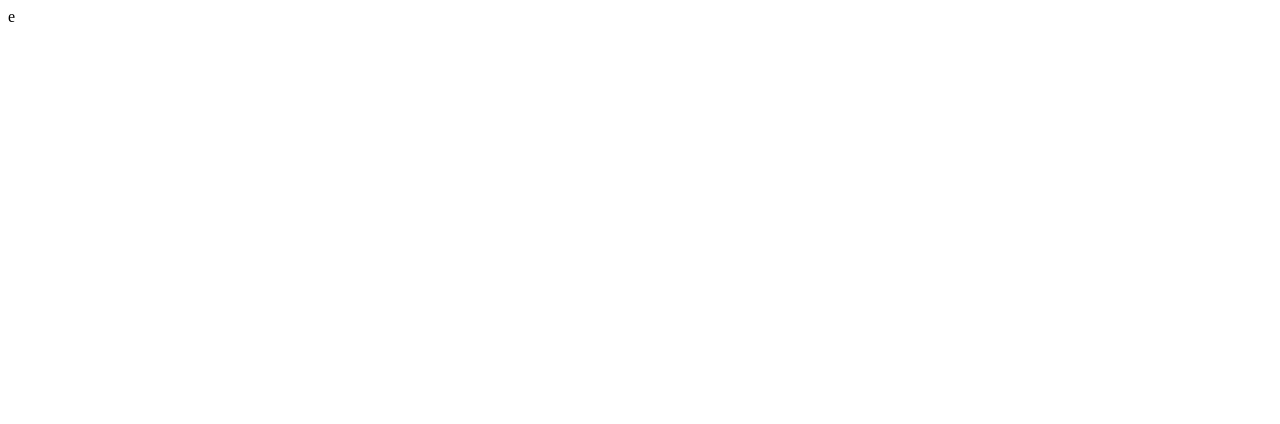
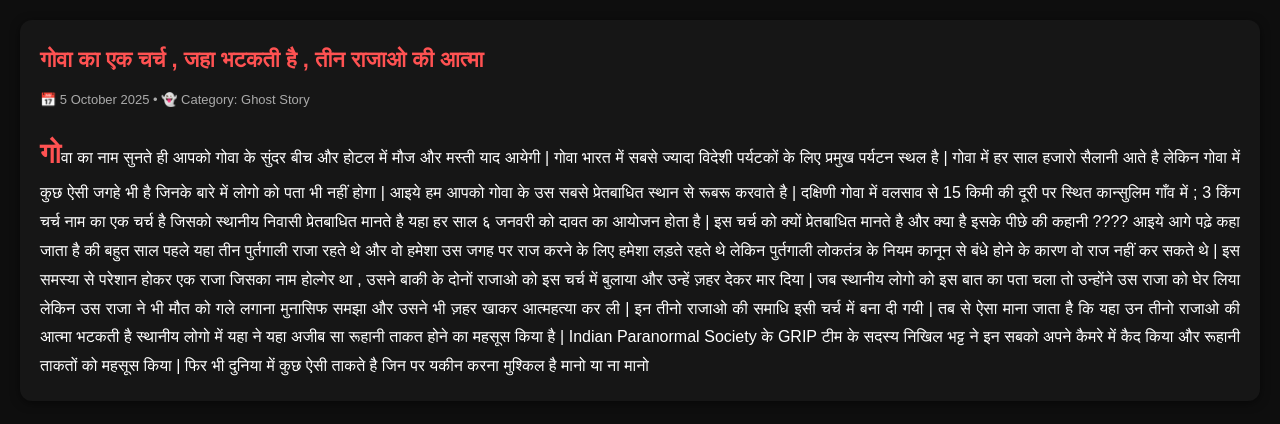
Before and after one commit to beingsamir/online, a plain HTML site: page story3.html in a window 1280 px wide. Drawn offline with Linux system fonts and the light colour scheme.

Commit message:
Update story3.html

```diff
--- a/story3.html
+++ b/story3.html
@@ -1 +1,56 @@
-e
+<!DOCTYPE html>
+<html lang="hi">
+<head>
+<meta charset="utf-8">
+<meta name="viewport" content="width=device-width, initial-scale=1">
+<title>Haunted Night</title>
+<style>
+  body {
+    background: #0e0e0e;
+    color: #ffffff;
+    font-family: 'Poppins', sans-serif;
+    line-height: 1.8;
+    margin: 0;
+    padding: 20px;
+  }
+  .container {
+    background: #161616;
+    border-radius: 12px;
+    padding: 20px;
+    box-shadow: 0 2px 10px rgba(0,0,0,0.5);
+  }
+  .title {
+    font-size: 22px;
+    font-weight: bold;
+    margin-bottom: 8px;
+    color: #ff5252;
+  }
+  .meta {
+    font-size: 13px;
+    color: #aaaaaa;
+    margin-bottom: 18px;
+  }
+  .story {
+    font-size: 16px;
+    text-align: justify;
+  }
+  .story::first-letter {
+    font-size: 28px;
+    font-weight: bold;
+    color: #ff5252;
+  }
+</style>
+</head>
+<body>
+
+<div class="container">
+  <div class="title">गोवा का एक चर्च , जहा भटकती है , तीन राजाओ की आत्मा</div>
+  <div class="meta">📅 5 October 2025 • 👻 Category: Ghost Story</div>
+
+  <div class="story">
+    गोवा का नाम सुनते ही आपको गोवा के सुंदर बीच और होटल में मौज और मस्ती याद आयेगी | गोवा भारत में सबसे ज्यादा विदेशी पर्यटकों के लिए प्रमुख पर्यटन स्थल है | गोवा में हर साल हजारो सैलानी आते है लेकिन गोवा में कुछ ऐसी जगहे भी है जिनके बारे में लोगो को पता भी नहीं होगा | आइये हम आपको गोवा के उस सबसे प्रेतबाधित स्थान से रूबरू करवाते है | दक्षिणी गोवा में वलसाव से 15 किमी की दूरी पर स्थित कान्सुलिम गाँव में ; 3 किंग चर्च नाम का एक चर्च है जिसको स्थानीय निवासी प्रेतबाधित मानते है यहा हर साल ६ जनवरी को दावत का आयोजन होता है | इस चर्च को क्यों प्रेतबाधित मानते है और क्या है इसके पीछे की कहानी ???? आइये आगे पढ़े कहा जाता है की बहुत साल पहले यहा तीन पुर्तगाली राजा रहते थे और वो हमेशा उस जगह पर राज करने के लिए हमेशा लड़ते रहते थे लेकिन पुर्तगाली लोकतंत्र के नियम कानून से बंधे होने के कारण वो राज नहीं कर सकते थे | इस समस्या से परेशान होकर एक राजा जिसका नाम होल्गेर था , उसने बाकी के दोनों राजाओ को इस चर्च में बुलाया और उन्हें ज़हर देकर मार दिया | जब स्थानीय लोगो को इस बात का पता चला तो उन्होंने उस राजा को घेर लिया लेकिन उस राजा ने भी मौत को गले लगाना मुनासिफ समझा और उसने भी ज़हर खाकर आत्महत्या कर ली | इन तीनो राजाओ की समाधि इसी चर्च में बना दी गयी | तब से ऐसा माना जाता है कि यहा उन तीनो राजाओ की आत्मा भटकती है स्थानीय लोगो में यहा ने यहा अजीब सा रूहानी ताकत होने का महसूस किया है | Indian Paranormal Society के GRIP टीम के सदस्य निखिल भट्ट ने इन सबको अपने कैमरे में कैद किया और रूहानी ताकतों को महसूस किया | फिर भी दुनिया में कुछ ऐसी ताकते है जिन पर यकीन करना मुश्किल है मानो या ना मानो
+  </div>
+</div>
+
+</body>
+</html>
```
